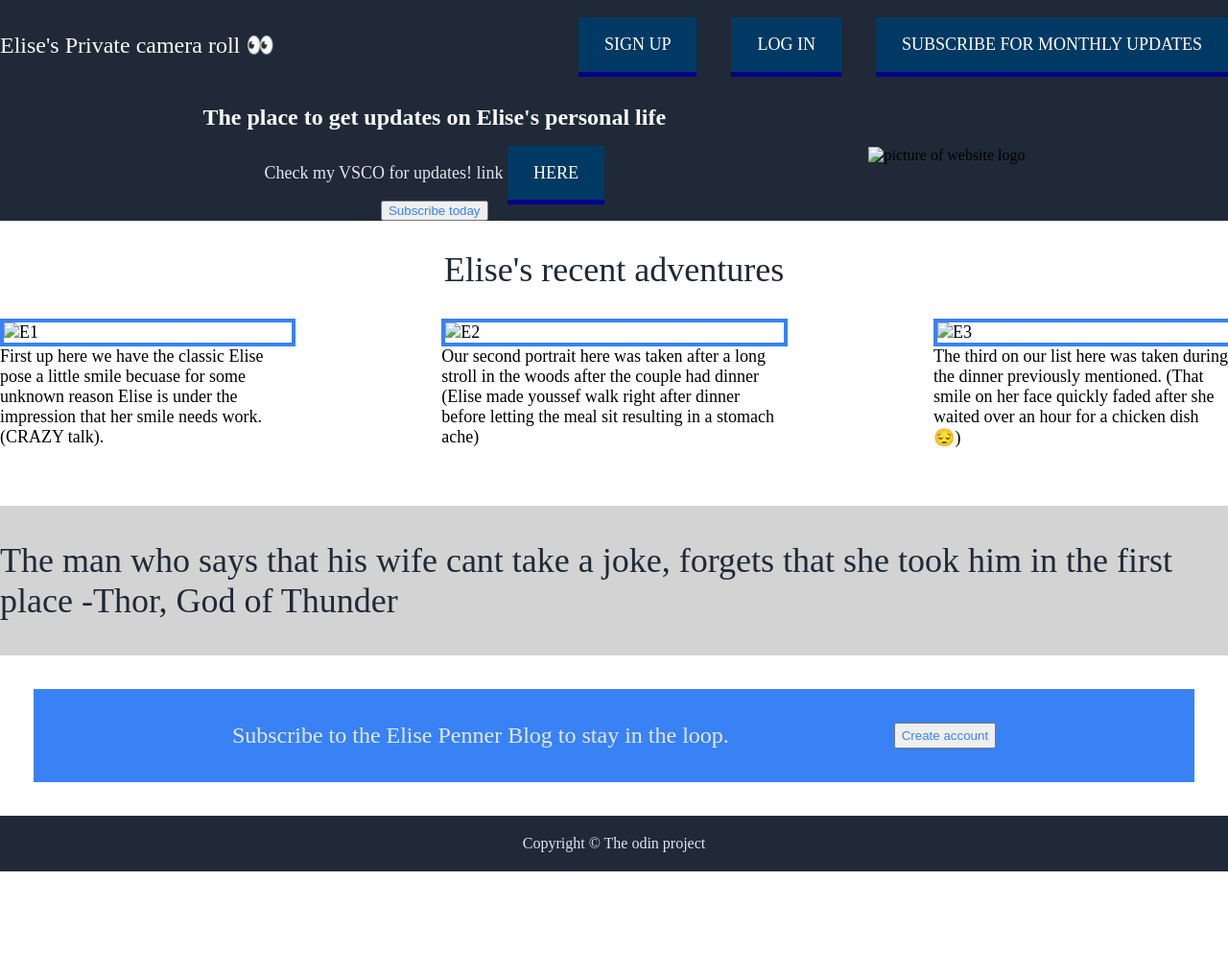
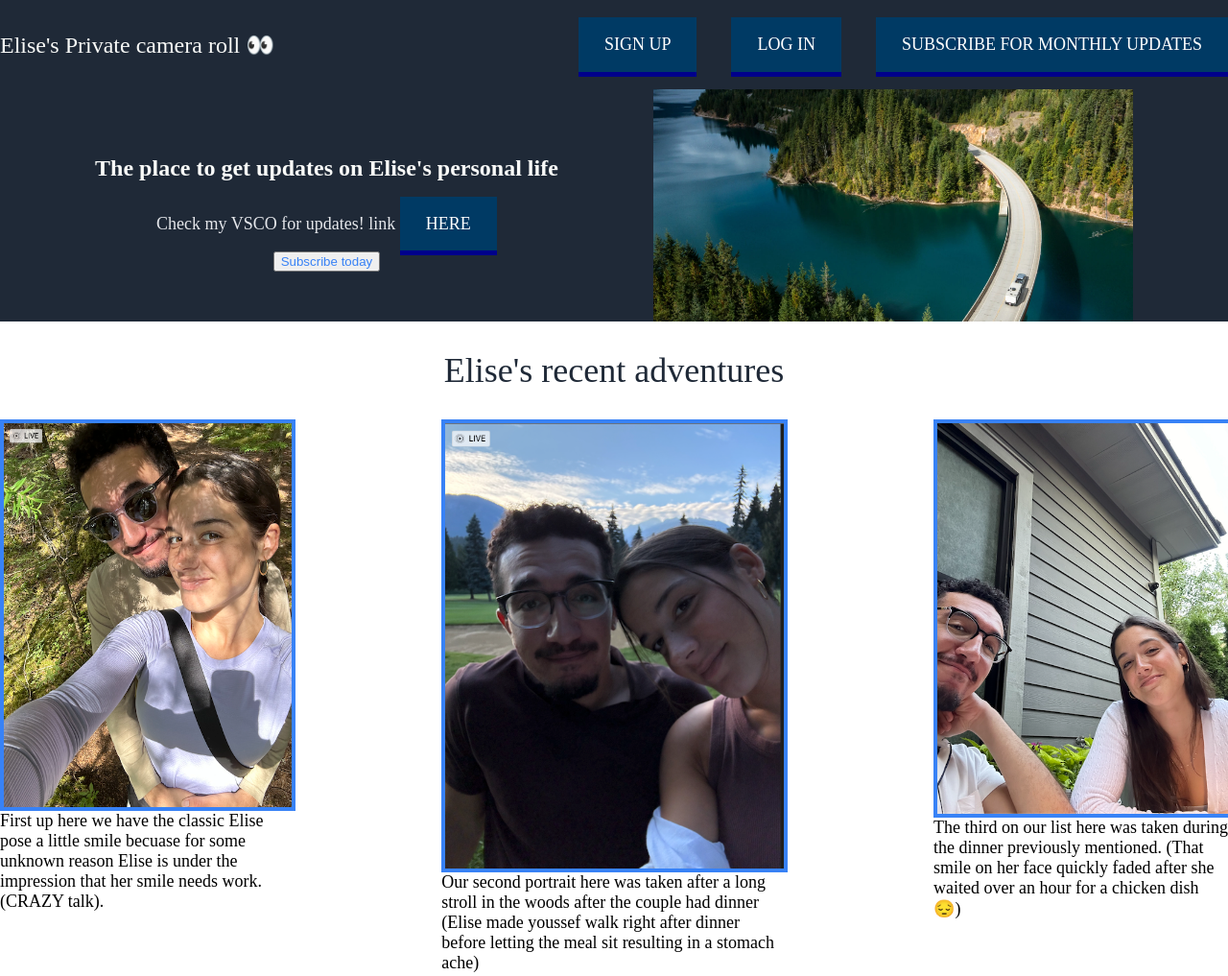
Before and after one commit to Y-IT98/personal_project, a plain HTML site: page index.html in a window 1280 px wide. Shown: the top 1017 px of the page at 96% size. Before the commit the page ends 908 px from the top, so only its background shows below. Drawn offline with Linux system fonts and the light colour scheme.

Commit message:
fixed links for images

```diff
--- a/index.html
+++ b/index.html
@@ -33,7 +33,7 @@
 
 
      <div class="img">
-        <img src="../project_odin/images/bc.webp" alt="picture of website logo">
+        <img src="../personal_project/images/bc.webp" alt="picture of website logo">
       </div>
     </div>
 
@@ -47,15 +47,15 @@
  </div>
  <div class="preview_section">
   <div class="info">
-    <img class ="border" src="../project_odin/images/e.png" alt="E1">
+    <img class ="border" src="../personal_project/images/e.png" alt="E1">
     <div class="img_text">First up here we have the classic Elise pose a little smile becuase for some unknown reason Elise is under the impression that her smile needs work. (CRAZY talk).   </div>
   </div>
   <div class="info">
-    <img class="border" src="../project_odin/images/e2.png" alt="E2">
+    <img class="border" src="../personal_project/images/e2.png" alt="E2">
     <div class="img_text"> Our second portrait here was taken after a long stroll in the woods after the couple had dinner (Elise made youssef walk right after dinner before letting the meal sit resulting in a stomach ache)</div>
   </div>
   <div class="info">
-    <img class = "border" src="../project_odin/images/e3.png" alt="E3">
+    <img class = "border" src="../personal_project/images/e3.png" alt="E3">
     <div class="img_text">The third on our list here was taken during the dinner previously mentioned. (That smile on her face quickly faded after she waited over an hour for a chicken dish 😔) </div>
   </div>
 <!--  <div class="info">-->
```
